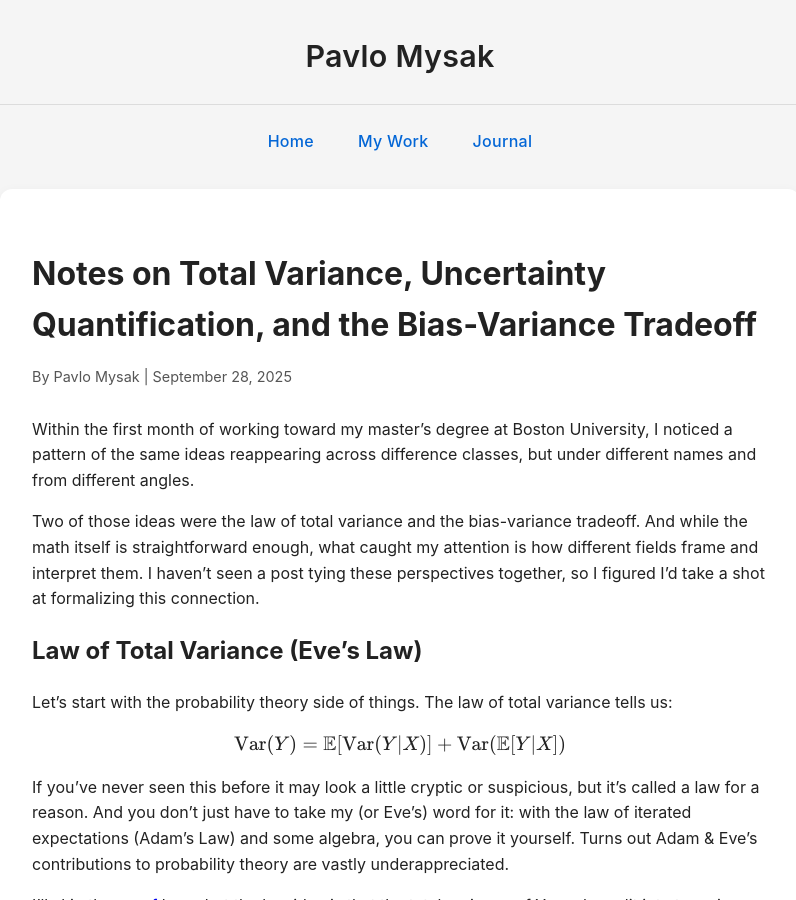
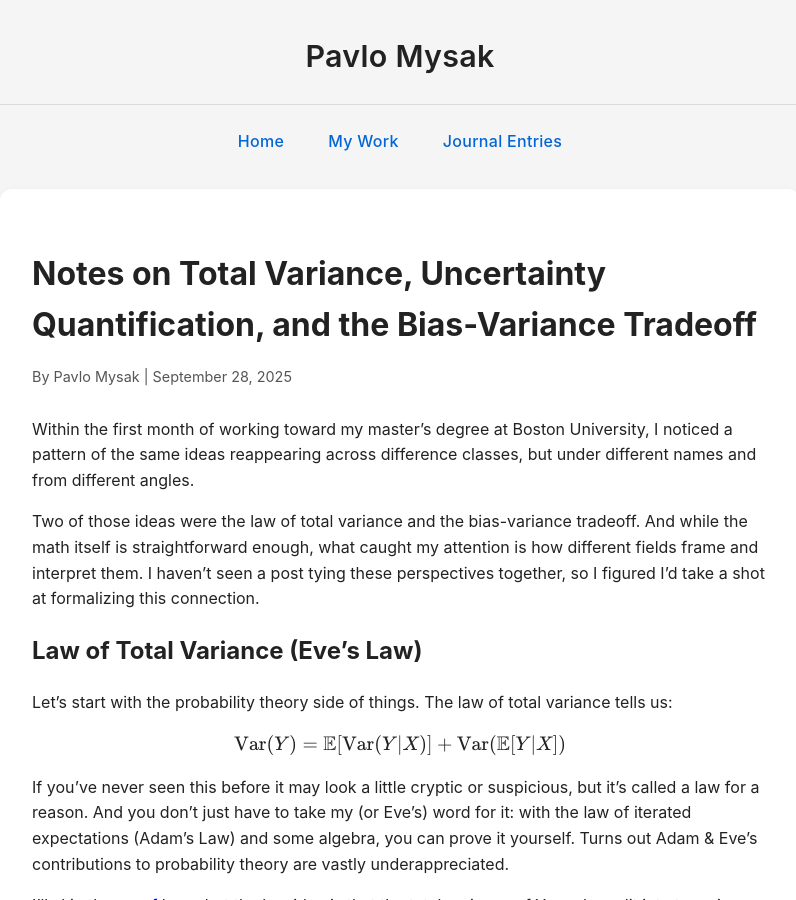
Before and after one commit to pavlomysak/pavlomysak.github.io, a Jekyll site: the page built from _posts/2025-09-28-notes-on-total-variance.md, in a window 1280 px wide and 900 px high. Shown: the whole window, without its empty margins (240-1036 px from the left). Built offline with Jekyll 4.4.1, drawn with Linux system fonts in a browser that asks for light colours.

Commit message:
Update post.html

```diff
--- a/_layouts/post.html
+++ b/_layouts/post.html
@@ -86,7 +86,7 @@
     <nav>
       <a href="{{ '/' | relative_url }}" {% if page.url == '/' %}class="active"{% endif %}>Home</a>
       <a href="{{ '/my-work/' | relative_url }}" {% if page.url contains '/my-work' %}class="active"{% endif %}>My Work</a>
-      <a href="{{ '/journals/' | relative_url }}" {% if page.url contains '/journals' %}class="active"{% endif %}>Journal</a>
+      <a href="{{ '/journals' | relative_url }}">Journal Entries</a>
     </nav>
 
     <main>
```
